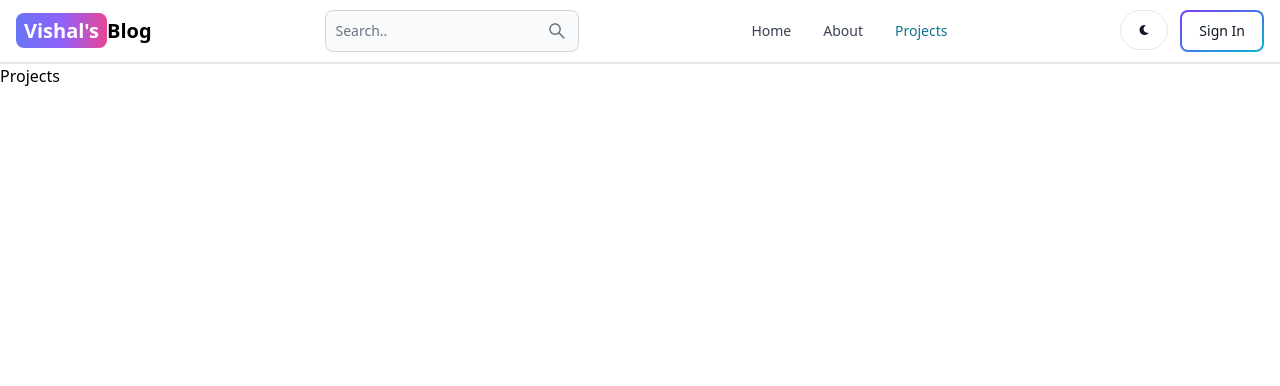
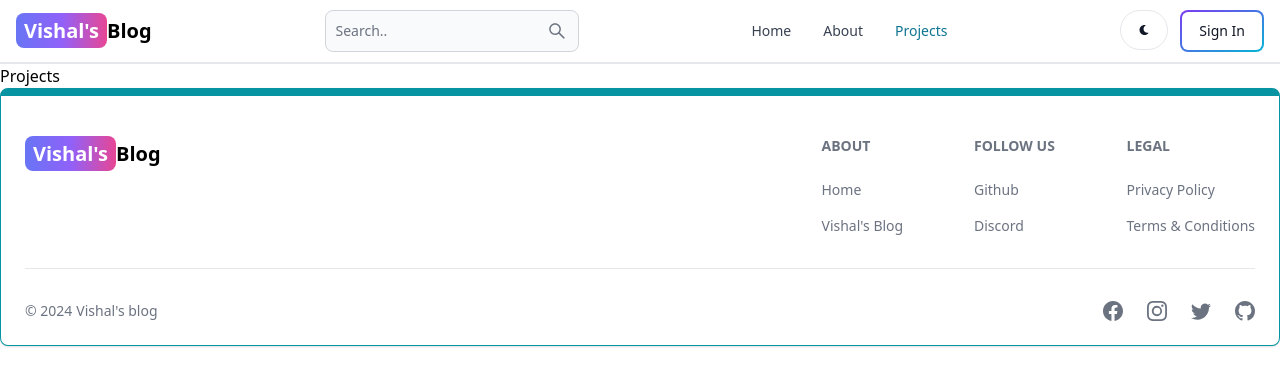
Before and after one commit to vishaltiwari012/BLOG-APP, a React (Vite) app in the folder client/: page /projects in a window 1280 px wide. Shown: the top 386 px of the page. Built offline with nearby package versions, Linux system fonts and the light colour scheme.

Commit message:
create footer component

```diff
--- a/client/src/App.jsx
+++ b/client/src/App.jsx
@@ -7,6 +7,7 @@ import Projects from './pages/Projects';
 import Header from './components/Header';
 import {Toaster} from 'react-hot-toast';
 import Register from './pages/Register';
+import Footer from './components/Footer';
 
 const App = () => {
   return (
@@ -20,6 +21,7 @@ const App = () => {
         <Route path='/dashboard' element={<Dashboard/>}></Route>
         <Route path='/projects' element={<Projects/>}></Route>
       </Routes>
+      <Footer/>
       <Toaster/>
     </Router>
   )
--- /dev/null
+++ b/client/src/components/Footer.jsx
@@ -0,0 +1,82 @@
+import { Footer } from 'flowbite-react';
+import { Link } from 'react-router-dom';
+import { BsFacebook, BsInstagram, BsTwitter, BsGithub, BsDribbble } from 'react-icons/bs';
+const FooterCom = () => {
+    return (
+        <Footer container className='border border-t-8 border-teal-500'>
+            <div className='w-full max-w-7xl mx-auto'>
+                <div className='grid w-full justify-between sm:flex md:grid-cols-1'>
+                    <div className='mt-5'>
+                        <Link
+                            to='/'
+                            className='self-center whitespace-nowrap text-lg sm:text-xl font-semibold dark:text-white'
+                        >
+                            <span className='px-2 py-1 bg-gradient-to-r from-indigo-500 via-purple-500 to-pink-500 rounded-lg text-white'>
+                                Vishal's
+                            </span>
+                            Blog
+                        </Link>
+                    </div>
+                    <div className='grid grid-cols-2 gap-8 mt-4 sm:grid-cols-3 sm:gap-6'>
+                        <div>
+                            <Footer.Title title='About' />
+                            <Footer.LinkGroup col>
+                                <Footer.Link
+                                    href='/'
+                                    target='_blank'
+                                    rel='noopener noreferrer'
+                                >
+                                    Home
+                                </Footer.Link>
+                                <Footer.Link
+                                    href='/about'
+                                    target='_blank'
+                                    rel='noopener noreferrer'
+                                >
+                                    Vishal's Blog
+                                </Footer.Link>
+                            </Footer.LinkGroup>
+                        </div>
+                        <div>
+                            <Footer.Title title='Follow us' />
+                            <Footer.LinkGroup col>
+                                <Footer.Link
+                                    href='https://github.com/vishaltiwari012'
+                                    target='_blank'
+                                    rel='noopener noreferrer'
+                                >
+                                    Github
+                                </Footer.Link>
+                                <Footer.Link href='#'>Discord</Footer.Link>
+                            </Footer.LinkGroup>
+                        </div>
+                        <div>
+                            <Footer.Title title='Legal' />
+                            <Footer.LinkGroup col>
+                                <Footer.Link href='#'>Privacy Policy</Footer.Link>
+                                <Footer.Link href='#'>Terms &amp; Conditions</Footer.Link>
+                            </Footer.LinkGroup>
+                        </div>
+                    </div>
+                </div>
+                <Footer.Divider />
+                <div className='w-full sm:flex sm:items-center sm:justify-between'>
+                    <Footer.Copyright
+                        href='#'
+                        by="Vishal's blog"
+                        year={new Date().getFullYear()}
+                    />
+                    <div className="flex gap-6 sm:mt-0 mt-4 sm:justify-center">
+                        <Footer.Icon href='#' icon={BsFacebook} />
+                        <Footer.Icon href='#' icon={BsInstagram} />
+                        <Footer.Icon href='#' icon={BsTwitter} />
+                        <Footer.Icon href='https://github.com/vishaltiwari012' icon={BsGithub} />
+
+                    </div>
+                </div>
+            </div>
+        </Footer>
+    )
+}
+
+export default FooterCom
```
